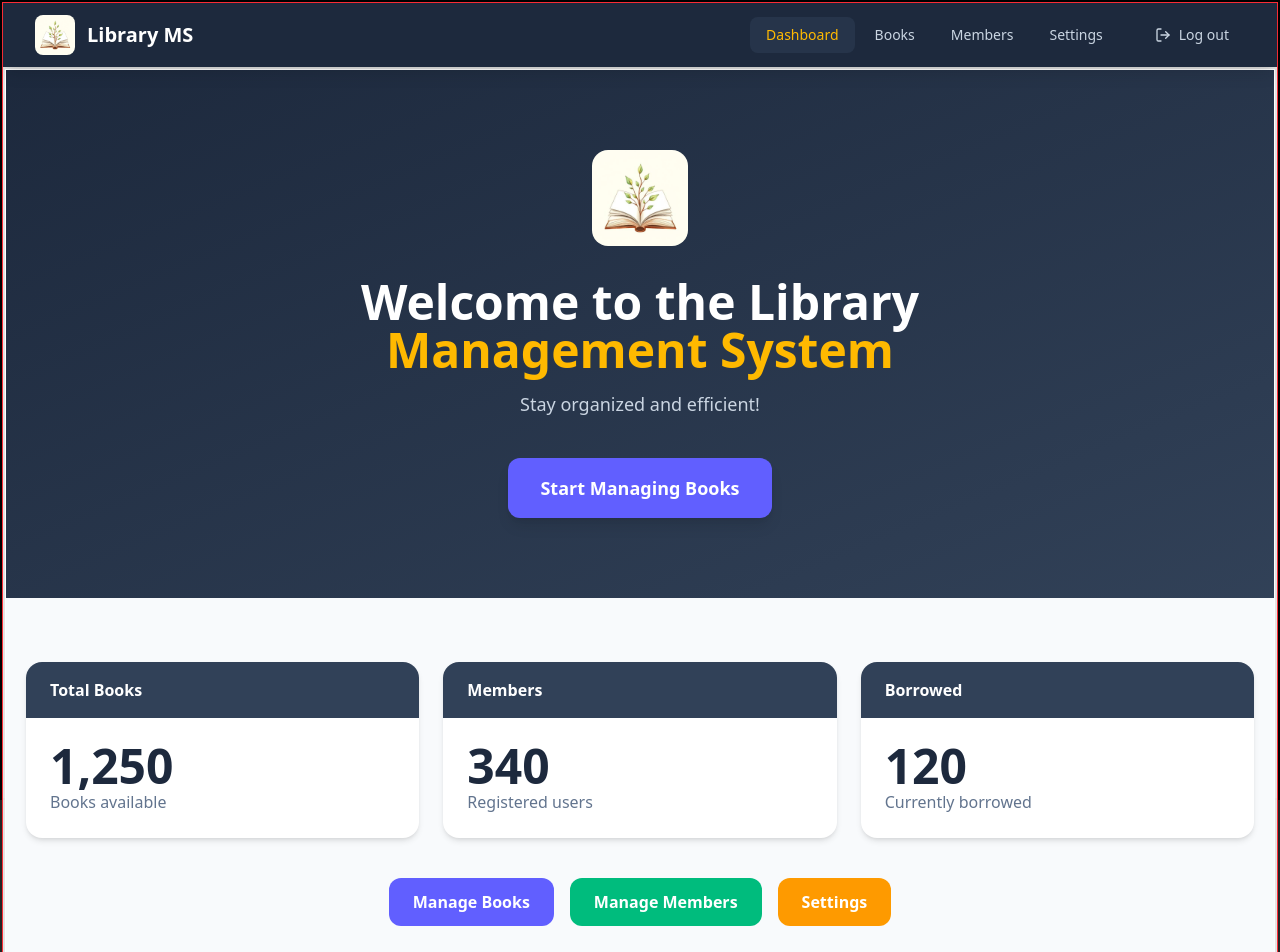
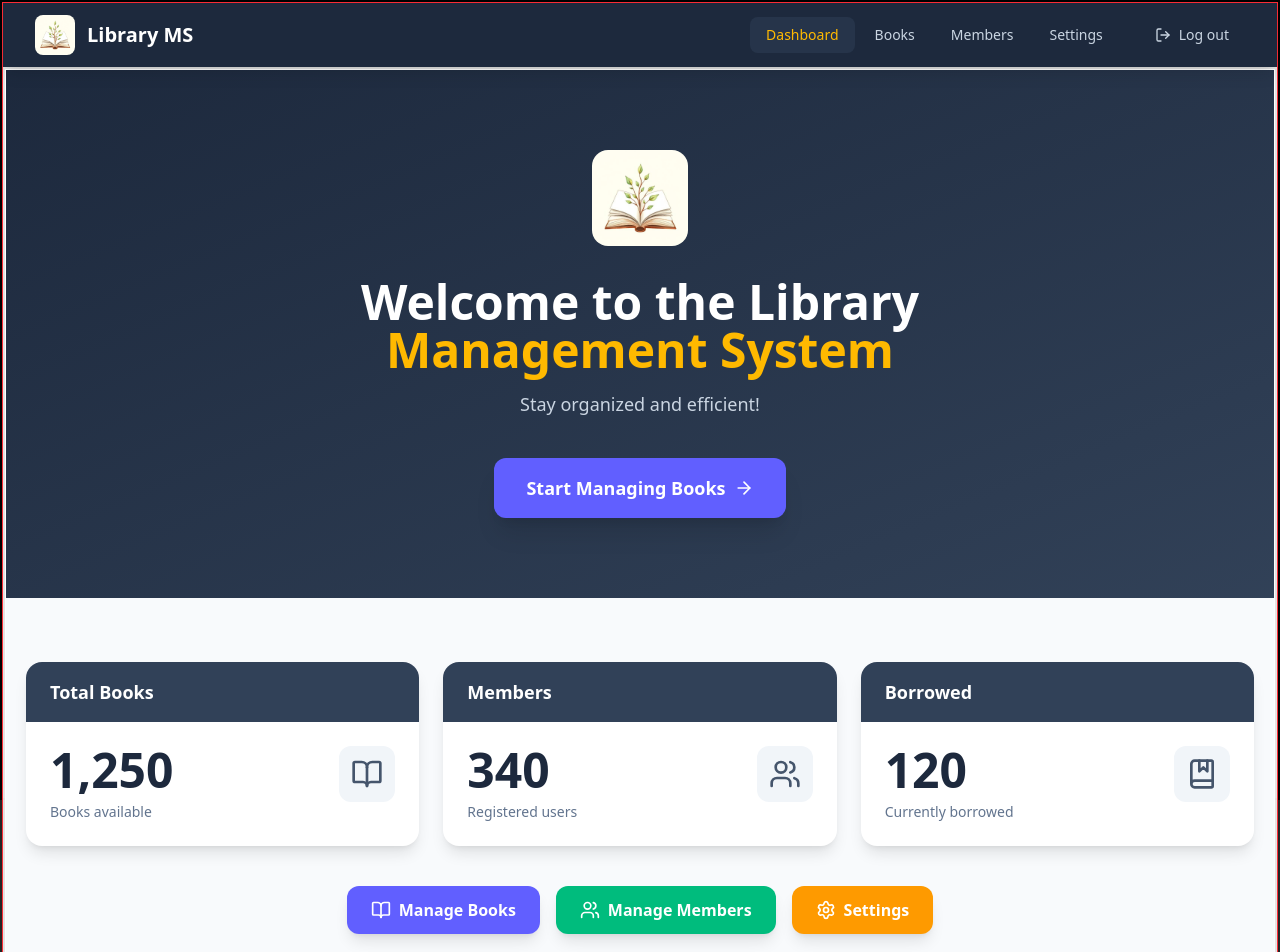
Before and after one commit to TsinatYilma/libarary-management, a React (Vite) app in the folder apps/web/: page / in a window 1280 px wide. Shown: the top 952 px of the page. Built offline with nearby package versions, Linux system fonts and the light colour scheme.

Commit message:
link icons

```diff
--- a/apps/web/src/pages/home.tsx
+++ b/apps/web/src/pages/home.tsx
@@ -1,10 +1,22 @@
 import { Link } from "react-router-dom";
+import {
+  BookOpen,
+  Users,
+  BookMarked,
+  Settings,
+  LogOut,
+  LogIn,
+  Phone,
+  MapPin,
+  Mail,
+  ArrowRight,
+  Menu,
+  X,
+} from "lucide-react";
 
 export default function Home() {
   return (
-    <div
-      className="min-h-screen bg-slate-50 border"
-    >
+    <div className="min-h-screen bg-slate-50 border">
       {/* Hero */}
       <section className="bg-gradient-to-br from-slate-800 to-slate-700 py-20 text-center text-white">
         <img
@@ -23,9 +35,10 @@ export default function Home() {
 
         <Link
           to="/books"
-          className="mt-10 inline-block rounded-xl bg-indigo-500 px-8 py-4 text-lg font-semibold shadow-lg hover:bg-indigo-600 transition"
+          className="inline-flex items-center gap-2 bg-indigo-500 hover:bg-indigo-600 text-white px-8 py-4 mt-10 rounded-xl text-lg font-semibold shadow-xl hover:shadow-2xl transition-all duration-300 hover:-translate-y-1 animate-fade-in-delay-2"
         >
           Start Managing Books
+          <ArrowRight className="h-5 w-5" />
         </Link>
       </section>
 
@@ -33,22 +46,43 @@ export default function Home() {
       <section className="mx-auto max-w-7xl px-5 py-16">
         <div className="grid gap-6 sm:grid-cols-2 lg:grid-cols-3">
           {[
-            { title: "Total Books", value: "1,250", desc: "Books available" },
-            { title: "Members", value: "340", desc: "Registered users" },
-            { title: "Borrowed", value: "120", desc: "Currently borrowed" },
-          ].map((stat) => (
+            {
+              title: "Total Books",
+              value: "1,250",
+              desc: "Books available",
+              icon: BookOpen,
+            },
+            {
+              title: "Members",
+              value: "340",
+              desc: "Registered users",
+              icon: Users,
+            },
+            {
+              title: "Borrowed",
+              value: "120",
+              desc: "Currently borrowed",
+              icon: BookMarked,
+            },
+          ].map((stat, index) => (
             <div
               key={stat.title}
-              className="overflow-hidden rounded-2xl bg-white shadow-md transition hover:-translate-y-1"
+              className="bg-white rounded-2xl shadow-lg overflow-hidden group hover:shadow-xl transition-all duration-300 hover:-translate-y-1"
+              style={{ animationDelay: `${index * 100}ms` }}
             >
-              <div className="bg-slate-700 px-6 py-4 text-white font-semibold">
+              <div className="bg-slate-700 text-white px-6 py-4 font-semibold text-lg">
                 {stat.title}
               </div>
-              <div className="p-6">
-                <h2 className="text-5xl font-bold text-slate-800">
-                  {stat.value}
-                </h2>
-                <p className="text-slate-500">{stat.desc}</p>
+              <div className="p-6 flex items-start justify-between">
+                <div>
+                  <p className="text-5xl font-display font-bold text-slate-800 mb-2">
+                    {stat.value}
+                  </p>
+                  <p className="text-slate-500 text-sm">{stat.desc}</p>
+                </div>
+                <div className="bg-slate-100 p-3 rounded-xl group-hover:bg-indigo-100 transition-colors">
+                  <stat.icon className="h-8 w-8 text-slate-600 group-hover:text-indigo-600 transition-colors" />
+                </div>
               </div>
             </div>
           ))}
@@ -57,21 +91,24 @@ export default function Home() {
         {/* Actions */}
         <div className="mt-10 flex flex-wrap justify-center gap-4">
           <Link
-            className="rounded-xl bg-indigo-500 px-6 py-3 font-semibold text-white"
             to="/books"
+            className="inline-flex items-center gap-2 bg-indigo-500 hover:bg-indigo-600 text-white px-6 py-3 rounded-xl font-semibold shadow-lg hover:shadow-xl transition-all duration-200 hover:-translate-y-0.5"
           >
+            <BookOpen className="h-5 w-5" />
             Manage Books
           </Link>
           <Link
-            className="rounded-xl bg-emerald-500 px-6 py-3 font-semibold text-white"
             to="/members"
+            className="inline-flex items-center gap-2 bg-emerald-500 hover:bg-emerald-600 text-white px-6 py-3 rounded-xl font-semibold shadow-lg hover:shadow-xl transition-all duration-200 hover:-translate-y-0.5"
           >
+            <Users className="h-5 w-5" />
             Manage Members
           </Link>
           <Link
-            className="rounded-xl bg-amber-500 px-6 py-3 font-semibold text-white"
             to="/settings"
+            className="inline-flex items-center gap-2 bg-amber-500 hover:bg-amber-600 text-white px-6 py-3 rounded-xl font-semibold shadow-lg hover:shadow-xl transition-all duration-200 hover:-translate-y-0.5"
           >
+            <Settings className="h-5 w-5" />
             Settings
           </Link>
         </div>
```
Also changed, not shown: apps/web/src/pages/auth.tsx (added), 1 other file (tests, documents, lock files or other folders).
